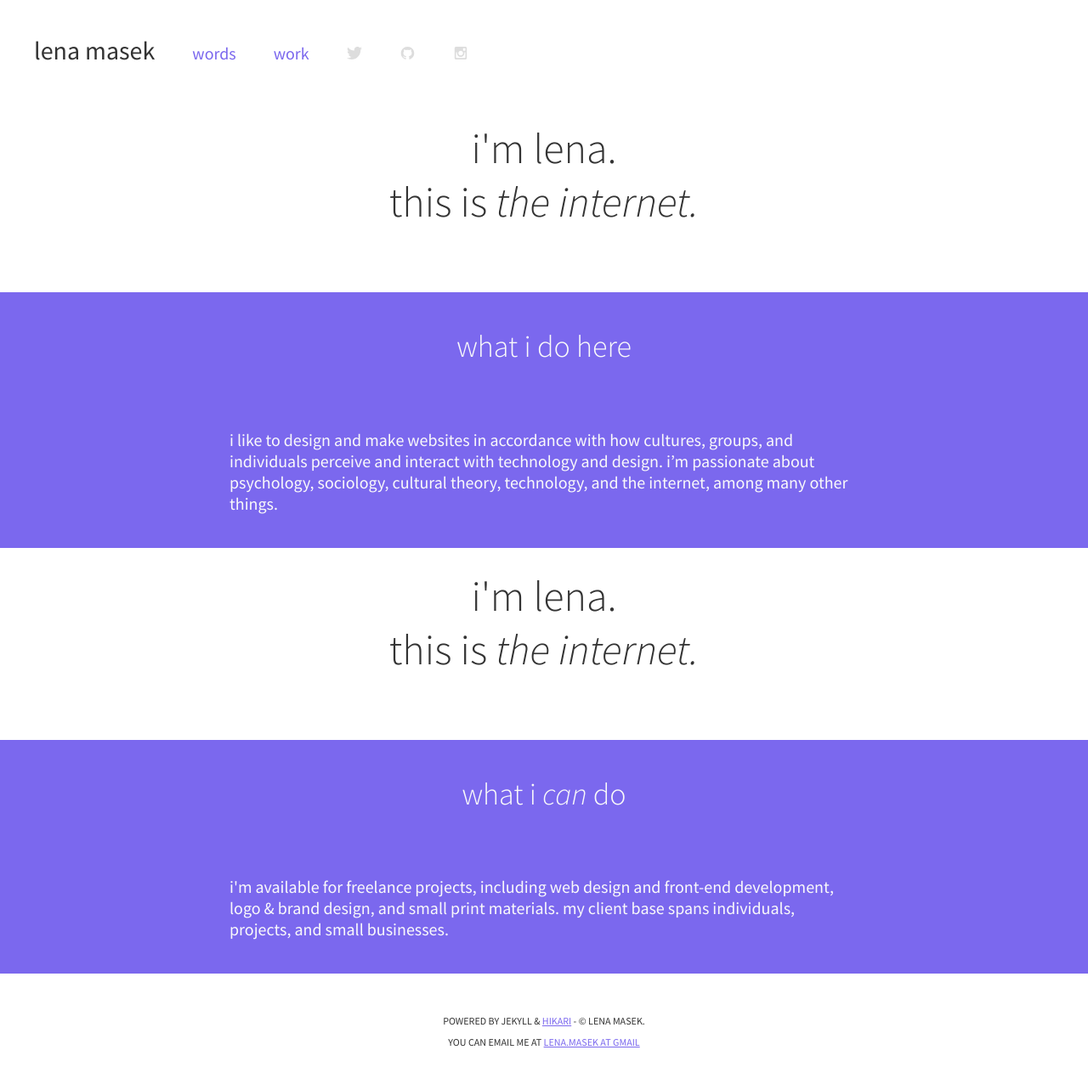
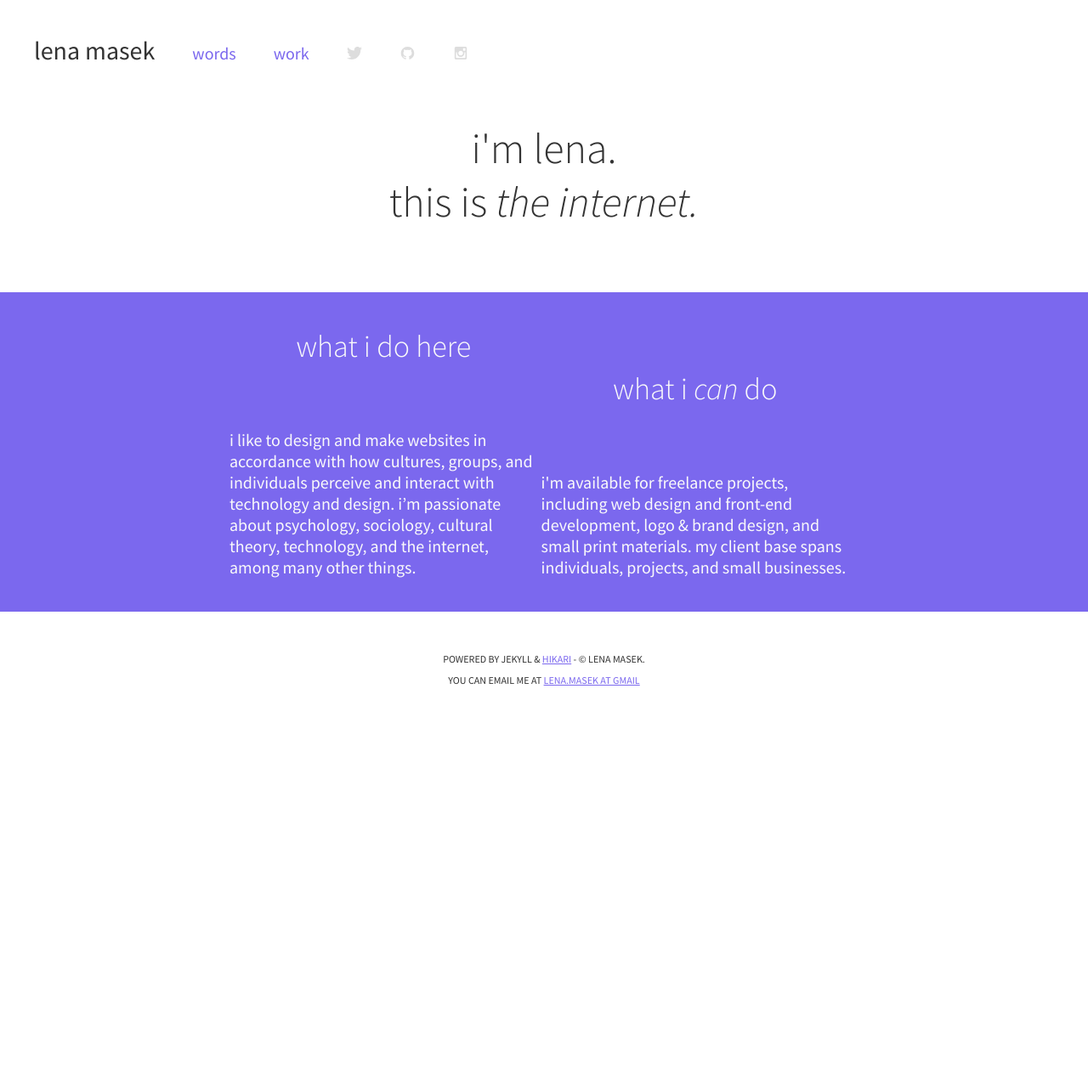
Before and after one commit to lenamasek/lenamasek.github.io, a Jekyll site: the page built from index.html, in a window 1280 px wide. Shown: the whole page at 85% size. Built offline with Jekyll 4.4.1, drawn with Linux system fonts in a browser that asks for light colours; after the commit the page ends 900 px from its top, so only the background shows below that.

Commit message:
updating homepage

```diff
--- a/index.html
+++ b/index.html
@@ -12,28 +12,22 @@ title: Homepage
 
 <section class="what-here">
 	<section class="single-wrap">
-
+		<div class="span_3_of_6">
 			 <h1 class="page-title">
 		    	what i do here
 		    </h1>
 
 			i like to design and make websites in accordance with how cultures, groups, and individuals perceive and interact with technology and design. i’m passionate about psychology, sociology, cultural theory, technology, and the internet, among many other things.
-	</section>
-</section>
+		</div>
 
-	<h1 class="page-title" itemprop="headline" id="frontpg">
-    	i'm lena. <br/>
-    	this is <em>the internet.</em>
-    </h1>
-
-<section class="what-here">
-	<section class="single-wrap">
-
+		<div class="span_3_of_6">
 			<h1 class="page-title">
 		    	what i <em>can</em> do
 		    </h1>
 
 			i'm available for freelance projects, including web design and front-end development, logo &amp; brand design, and small print materials. my client base spans individuals, projects, and small businesses.
+		</div>
+
 	</section>
 </section>
 
```
Lines whose indentation alone changed are shown as unchanged.
